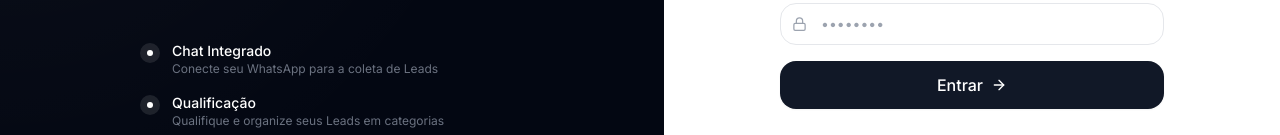
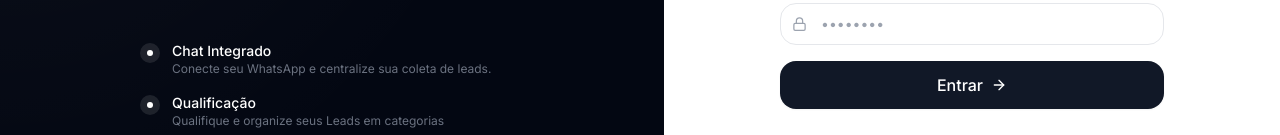
Before and after one commit to jonathaslima20-design/narixtwo, a React (Vite) app: page / in a window 1280 px wide. Shown: the part 421-556 px from the top of the page. Built offline with nearby package versions, Linux system fonts and the light colour scheme; no server answers.

Commit message:
Updated AuthPage.tsx

```diff
--- a/src/pages/AuthPage.tsx
+++ b/src/pages/AuthPage.tsx
@@ -86,7 +86,7 @@ export function AuthPage() {
 
           <div className="mt-10 space-y-4">
             {[
-              { label: 'Chat Integrado', sub: 'Conecte seu WhatsApp para a coleta de Leads' },
+              { label: 'Chat Integrado', sub: 'Conecte seu WhatsApp e centralize sua coleta de leads.' },
               { label: 'Qualificação', sub: 'Qualifique e organize seus Leads em categorias' },
               { label: 'Campanhas de Envio de WhatsApp', sub: 'Converta vendas com envios em massa' },
             ].map((item) => (
```
